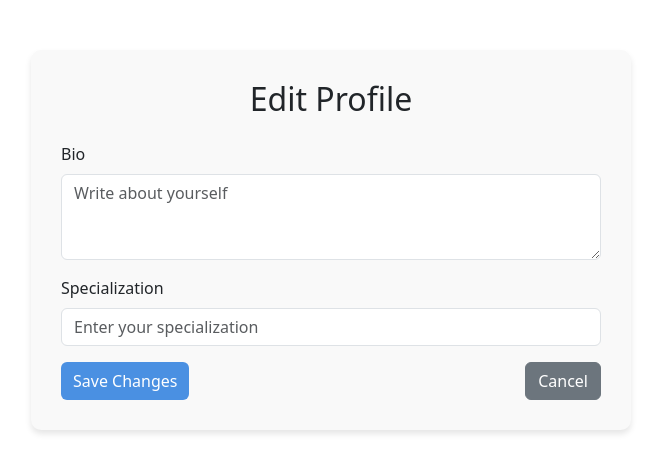
After one commit to nourrosama/MindMatters, a Flask app: template templates/edit_profile.html in a window 1280 px wide. The commit adds this page. Shown: the top 473 px of the page, without its empty margins (309-970 px from the left). Run offline with Flask 3, Linux system fonts and the light colour scheme; the template is opened without the code that fills it, so the values that code supplies are empty; some libraries are stand-ins or nearby versions.

Commit message:
modify the profile page by make a button in it to redirect to edit page that help the user to add bio to there accounts and modify the pages by adding on it coode to make the flash work

```diff
--- a/app_2.py
+++ b/app_2.py
@@ -119,7 +119,7 @@ def signup():
         confirm_password = request.form.get("confirm-password")
 
         if password != confirm_password:
-            #flash("Passwords do not match!", "danger")
+            flash("Passwords do not match!", "danger")
             return render_template("signup.html")
 
         existing_user = users_collection.find_one({"email": email})
@@ -157,7 +157,7 @@ def login():
             flash("Login successful!", "success")
             return redirect(url_for("feed"))
         else:
-            #flash("Invalid email or password.", "danger")
+            flash("Invalid email or password.", "danger")
             return render_template("login.html")
 
     return render_template("login.html")
@@ -291,32 +291,43 @@ def profile():
             "avatar_url": user.get("avatar_url", "https://via.placeholder.com/100"),
         }
 
-        # Get the user's latest posts from the ForumPosts collection
-        user_posts = forum_posts_collection.find({"email": user_email}).sort("createdAt", -1).limit(5)
-        posts_data = [
-            {
-                "id": str(post["_id"]),
-                "title": post.get("title", "No title"),
-                "content": post.get("content", "No content"),
-                "author": user_data["username"],  # Use the username from the user's profile
-                "created_at": post.get("createdAt").strftime("%Y-%m-%d %H:%M:%S") if post.get("createdAt") else "Unknown",
-                "likes": post.get("likes", 0),
-                "tags": post.get("tags", []),
-                "comments": [
-                    {
-                        "username": users_collection.find_one({"_id": comment["userId"]}).get("username", "Unknown"),
-                        "content": comment.get("content", ""),
-                        "created_at": comment.get("createdAt").strftime("%Y-%m-%d %H:%M:%S") if comment.get("createdAt") else "Unknown",
-                    }
-                    for comment in post.get("comments", [])
-                ],
-            }
-            for post in user_posts
-        ]
-
-        return render_template("profile.html", user=user_data, posts=posts_data)
+        return render_template("profile.html", user=user_data)
     else:
         return redirect(url_for('login'))
+
+
+@app.route("/edit_profile", methods=["GET", "POST"])
+def edit_profile():
+    if 'user' not in session:
+        return redirect(url_for('login'))
+
+    user_email = session["user"]
+    user = users_collection.find_one({"email": user_email})
+
+    if user:
+        if request.method == "POST":
+            bio = request.form.get("bio")
+            avatar_url = request.form.get("avatar_url")
+
+            # Update user profile data
+            users_collection.update_one(
+                {"email": user_email},
+                {
+                    "$set": {
+                        "bio": bio,
+                        "avatar_url": avatar_url,
+                        "profile.updatedAt": datetime.utcnow()
+                    }
+
+                }
+            )
+            flash("Profile updated successfully!", "success")
+            return redirect(url_for("profile"))
+
+        return render_template("edit_profile.html", user=user)
+    else:
+        return redirect(url_for('login'))
+
 
 
 @app.route("/consultation", methods=["GET"])
@@ -430,7 +441,7 @@ def services():
 @app.route("/logout")
 def logout():
     session.pop("user", None)
-    #flash("You have been logged out.", "info")
+    flash("You have been logged out.", "info")
     return redirect(url_for("mainpage"))
 
 @app.route("/resources")
--- /dev/null
+++ b/templates/edit_profile.html
@@ -0,0 +1,49 @@
+<!DOCTYPE html>
+<html lang="en">
+<head>
+  <meta charset="UTF-8">
+  <meta name="viewport" content="width=device-width, initial-scale=1.0">
+  <title>Edit Profile</title>
+  <link href="https://cdn.jsdelivr.net/npm/bootstrap@5.3.0/dist/css/bootstrap.min.css" rel="stylesheet">
+  <style>
+    .edit-profile-container {
+      max-width: 600px;
+      margin: 50px auto;
+      background: #f9f9f9;
+      padding: 30px;
+      border-radius: 10px;
+      box-shadow: 0 4px 6px rgba(0, 0, 0, 0.1);
+    }
+    .btn-primary {
+      background-color: #4a90e2;
+      border: none;
+    }
+  </style>
+</head>
+<body>
+    {% with messages = get_flashed_messages(with_categories=true) %}
+    {% if messages %}
+        {% for category, message in messages %}
+            <div class="alert alert-{{ category }}">{{ message }}</div>
+        {% endfor %}
+    {% endif %}
+{% endwith %}
+  <div class="edit-profile-container">
+    <h2 class="text-center mb-4">Edit Profile</h2>
+    <form method="POST" action="{{ url_for('edit_profile') }}">
+      <div class="mb-3">
+        <label for="bio" class="form-label">Bio</label>
+        <textarea class="form-control" id="bio" name="bio" rows="3" placeholder="Write about yourself">{{ user.profile.bio }}</textarea>
+      </div>
+      <div class="mb-3">
+        <label for="specialization" class="form-label">Specialization</label>
+        <input type="text" class="form-control" id="specialization" name="specialization" value="{{ user.profile.specialization }}" placeholder="Enter your specialization">
+      </div>
+      <div class="d-flex justify-content-between">
+        <button type="submit" class="btn btn-primary">Save Changes</button>
+        <a href="{{ url_for('profile') }}" class="btn btn-secondary">Cancel</a>
+      </div>
+    </form>
+  </div>
+</body>
+</html>
```
Also changed, not shown: templates/booking.html (+7 -0 lines), templates/feed.html (+7 -0 lines), templates/profile.html (+3 -30 lines).
